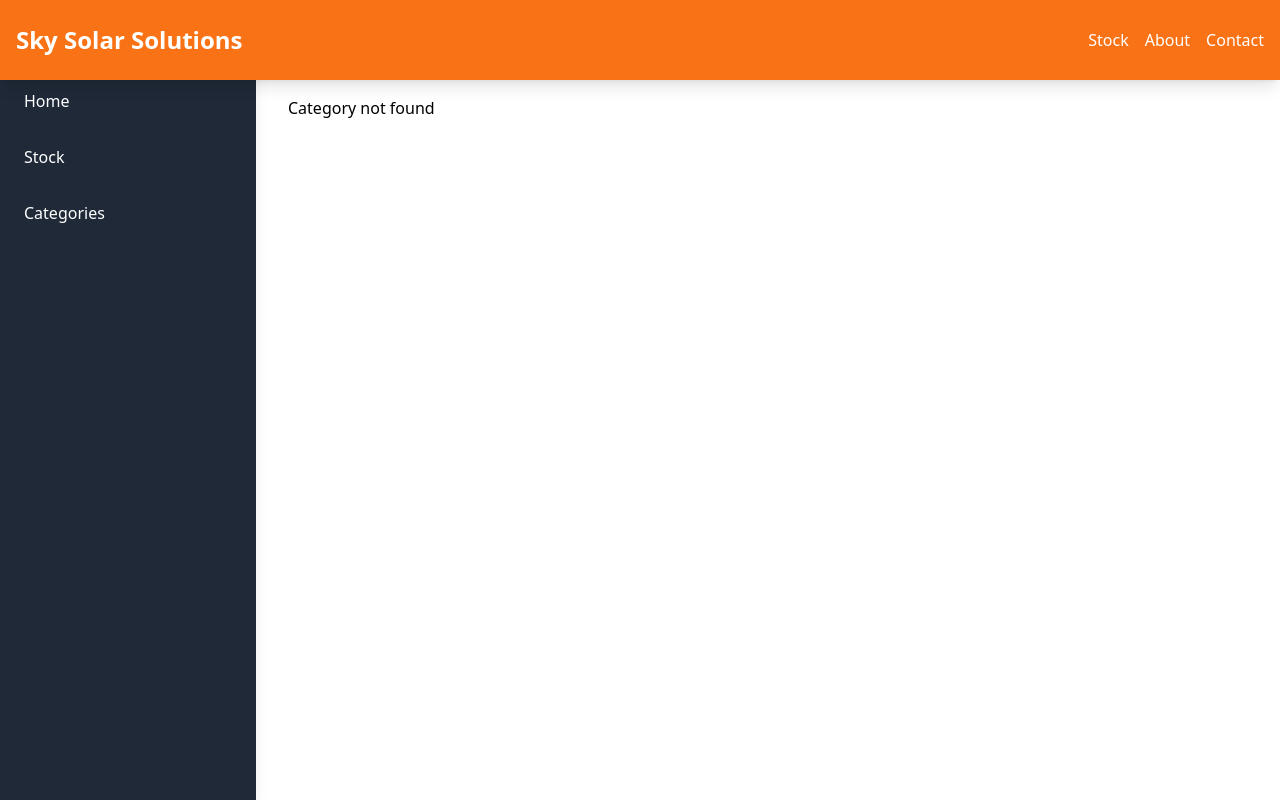
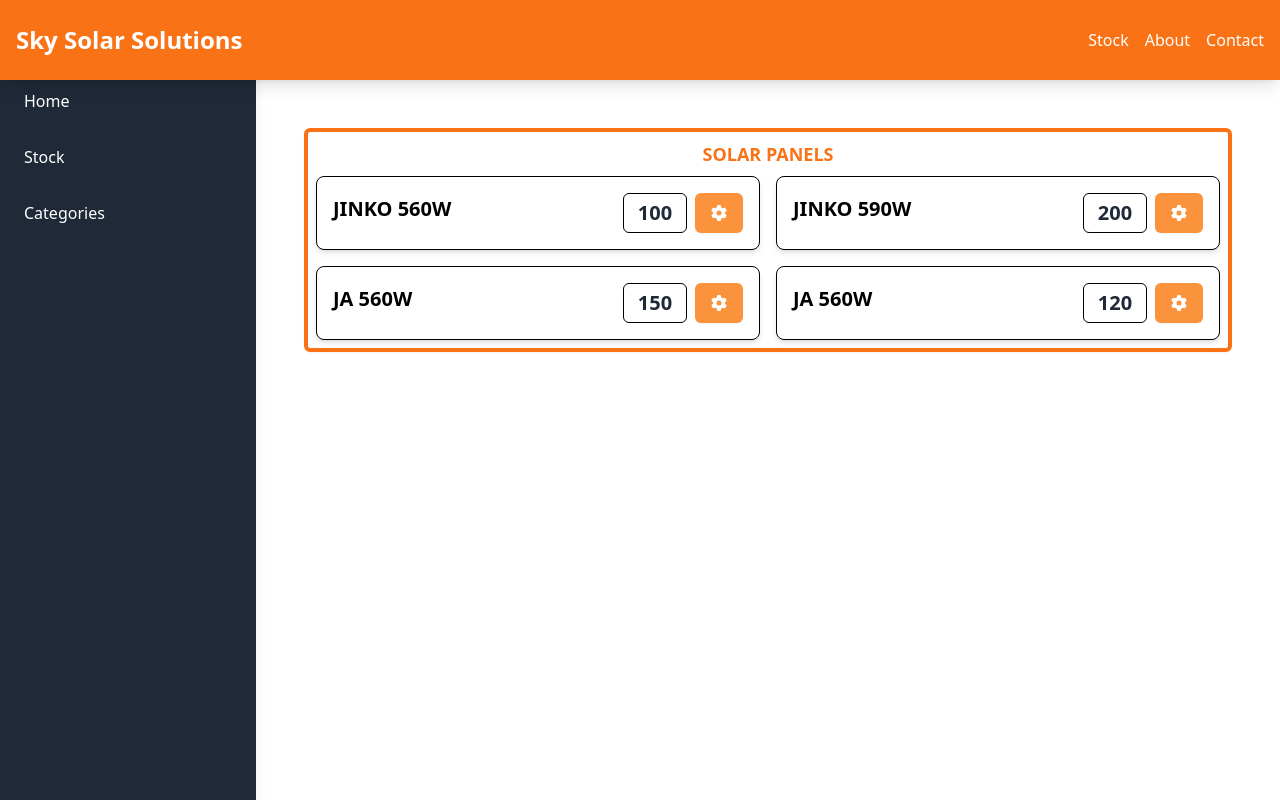
Before and after one commit to KovidaOpatha/Sky-Solar-Solutions, a React (Vite) app in the folder sky_solar_frontend/: page /category/1 in a window 1280 px wide. Before the commit this address had no page. Built offline with nearby package versions, Linux system fonts and the light colour scheme.

Commit message:
add stock route

```diff
--- a/sky_solar_frontend/src/pages/stockpage.jsx
+++ b/sky_solar_frontend/src/pages/stockpage.jsx
@@ -52,7 +52,7 @@ const StockPage = () => {
     // Add more categories as needed
   ];
 
-  const category = categories.find(cat => cat.id === parseInt(categoryId));
+  const category = categories.find(category => category.id === parseInt(categoryId));
 
   if (!category) {
     return <div>Category not found</div>;
@@ -63,6 +63,7 @@ const StockPage = () => {
       <div className="w-full p-2 rounded-md shadow-sm border-4 border-orange-500 mb-4">
         <h3 className="text-lg font-bold text-orange-500 text-center mb-2">{category.name}</h3>
         <div className="grid grid-cols-1 sm:grid-cols-2 gap-4">
+
           {category.products.map(product => (
             <div key={product.id} className="bg-white rounded-lg shadow-md overflow-hidden border border-black">
               <div className="flex justify-between items-center p-4">
```
Also changed, not shown: sky_solar_frontend/src/main.jsx (+4 -4 lines).
